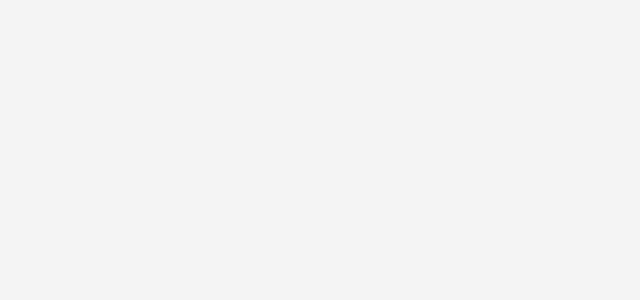
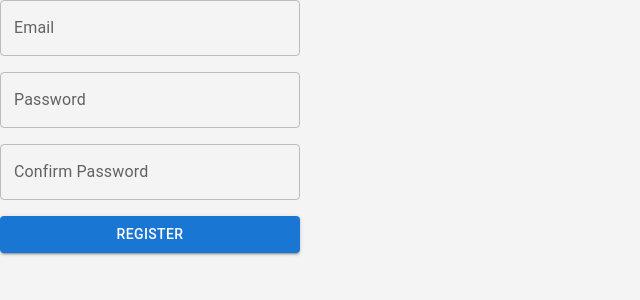
Before and after one commit to jcnnylee/webdev-react-journal, a React (Vite) app: page /register in a window 1280 px wide. Before the commit this address had no page. Shown: the top 300 px of the page, without its empty margins (0-640 px from the left). Built offline with nearby package versions, Linux system fonts and the light colour scheme.

Commit message:
Register Form + UI

```diff
--- a/package.json
+++ b/package.json
@@ -15,9 +15,11 @@
     "@mui/icons-material": "^7.3.6",
     "@mui/material": "^7.3.6",
     "axios": "^1.13.2",
+    "formik": "^2.4.9",
     "react": "^19.2.0",
     "react-dom": "^19.2.0",
-    "react-router-dom": "^7.11.0"
+    "react-router-dom": "^7.11.0",
+    "yup": "^1.7.1"
   },
   "devDependencies": {
     "@eslint/js": "^9.39.1",
--- a/src/App.jsx
+++ b/src/App.jsx
@@ -1,15 +1,18 @@
 import { BrowserRouter as Router, Routes, Route } from 'react-router-dom'
 import JournalPage from './pages/JournalPage'
 import JournalDetailPage from './pages/JournalDetailPage'
-
-import { Box, } from '@mui/material'
+import HomePage from './pages/HomePage'
+import RegisterPage from './pages/RegisterPage'
 
 function App() {
   return (
 
     <Router>
       <Routes>
-        <Route path="/" element={<JournalPage />} />
+        <Route path="/" element={<HomePage />} />
+        <Route path ="/register" element={<RegisterPage/>} />
+
+        <Route path="/entries" element={<JournalPage />} />
         <Route path="/entries/:id" element={<JournalDetailPage />} />
       </Routes>
     </Router>
--- a/src/components/JournalList.jsx
+++ b/src/components/JournalList.jsx
@@ -1,4 +1,3 @@
-import JournalEntry from "./JournalEntry"
 import { Link } from "react-router-dom"
 import {Button, Stack, Typography, Card, CardContent, CardActions,} from '@mui/material'
 /**
--- /dev/null
+++ b/src/components/RegisterForm.jsx
@@ -0,0 +1,55 @@
+import {Formik, Form, Field} from "formik"
+
+import {Button, TextField, Box, Stack,} from "@mui/material"
+
+function RegisterForm() {
+  return <Formik
+        initialValues={{
+            email: "",
+            password:"",
+            confirmPassword:"",
+        }}
+        onSubmit={(values) => {
+            console.log("Form values", values)
+        }}
+        >
+        {() => {
+
+        return (
+            <Form>
+                <Box sx={{
+                    display:"flex",
+                    flexDirection: "column",
+                    gap: 2,
+                    width: 300,
+                }}>
+                    <Field as={TextField}
+                        label="Email"
+                        type="email"
+                        name="email"
+                    />
+
+                    <Field as={TextField}
+                        label="Password"
+                        type="password"
+                        name="password"
+                    />
+
+                    <Field as={TextField}
+                        label="Confirm Password"
+                        type="password"
+                        name="confirmPassword"
+                    />
+
+                    <Button
+                        type="submit"
+                        variant="contained"
+                    >Register
+                    </Button>
+                </Box>
+            </Form>
+        )
+        }}
+    </Formik>
+}
+export default RegisterForm
--- a/src/pages/HomePage.jsx
+++ b/src/pages/HomePage.jsx
@@ -0,0 +1,20 @@
+import { Link } from 'react-router-dom'
+import { Typography, Button, Box } from '@mui/material'
+
+function HomePage() {
+  return (
+    <Box sx={{ textAlign: 'center', mt: 10 }}>
+      <Typography variant="h2" gutterBottom>
+        Welcome to Your Journal
+      </Typography>
+      <Typography variant="h5" gutterBottom>
+        Keep track of your thoughts and memories.
+      </Typography>
+      <Button variant="contained" component={Link} to="/entries">
+        View Journal Entries
+      </Button>
+    </Box>
+  )
+}
+
+export default HomePage
--- /dev/null
+++ b/src/pages/RegisterPage.jsx
@@ -0,0 +1,10 @@
+import RegisterForm from '../components/RegisterForm'
+
+function RegisterPage() {
+  return (
+    <div>
+        <RegisterForm />
+    </div>
+  )
+}
+export default RegisterPage
--- /dev/null
+++ b/src/pages/index.js
@@ -0,0 +1,4 @@
+export { default as HomePage } from './HomePage'
+export { default as JournalDetailPage } from './JournalDetailPage'
+export { default as JournalPage } from './JournalPage'
+export { default as RegisterPage } from './RegisterPage'
```
Also changed, not shown: 1 other file (tests, documents, lock files or other folders).
